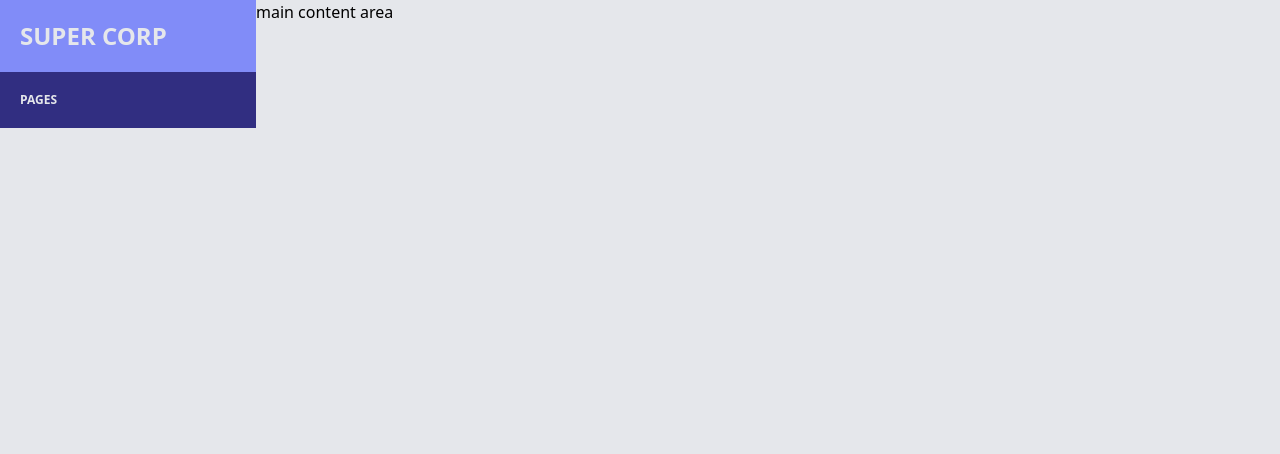
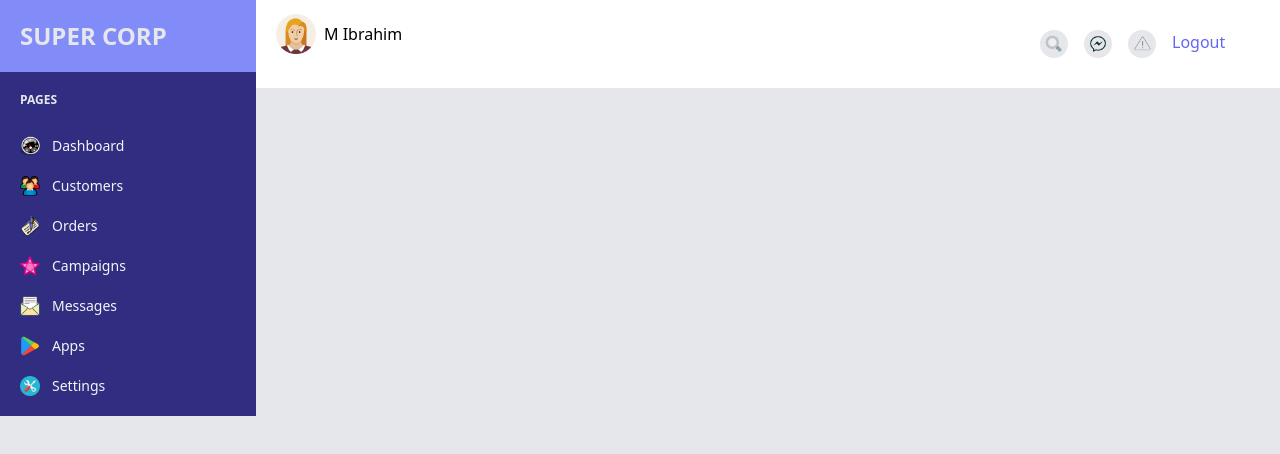
Before and after one commit to rafi021/tailwind-dashboard, a website: page src/index.html in a window 1280 px wide. Drawn offline with Linux system fonts and the light colour scheme.

Commit message:
side and top menu bar design

```diff
--- a/src/index.html
+++ b/src/index.html
@@ -18,13 +18,59 @@
             <div class="">
                 <div class="p-5 text-gray-200 uppercase font-bold text-xs">Pages</div>
             </div>
+
+            <div class="flex m-5 mt-2">
+                <div class=""><img class="w-5 h-5" src="/assets/dashboard.png" alt=""></div>
+                <div class="mx-3 text-sm text-gray-100">Dashboard</div>
+            </div>
+            <div class="flex m-5 mt-2">
+                <div class=""><img class="w-5 h-5" src="/assets/customers.png" alt=""></div>
+                <div class="mx-3 text-sm text-gray-100">Customers</div>
+            </div>
+            <div class="flex m-5 mt-2">
+                <div class=""><img class="w-5 h-5" src="/assets/orders.png" alt=""></div>
+                <div class="mx-3 text-sm text-gray-100">Orders</div>
+            </div>
+            <div class="flex m-5 mt-2">
+                <div class=""><img class="w-5 h-5" src="/assets/campaign.png" alt=""></div>
+                <div class="mx-3 text-sm text-gray-100">Campaigns</div>
+            </div>
+            <div class="flex m-5 mt-2">
+                <div class=""><img class="w-5 h-5" src="/assets/messages.png" alt=""></div>
+                <div class="mx-3 text-sm text-gray-100">Messages</div>
+            </div>
+            <div class="flex m-5 mt-2">
+                <div class=""><img class="w-5 h-5" src="/assets/apps.png" alt=""></div>
+                <div class="mx-3 text-sm text-gray-100">Apps</div>
+            </div>
+            <div class="flex m-5 mt-2">
+                <div class=""><img class="w-5 h-5" src="/assets/settings.png" alt=""></div>
+                <div class="mx-3 text-sm text-gray-100">Settings</div>
+            </div>
         </div>
 
         <!--Side Navbar END-->
 
 
         <!--Main Area START-->
-        <div class="">main content area</div>
+        <div class="flex-1">
+            <div class="">
+                <!--Top Navbar-->
+                <div class="bg-white px-2 py-0.5 h-18 flex">
+                    <div class="left md:w-3/4 sm:w-1/3 flex p-3">
+                        <img class="w-10 h-10" src="/assets/person.png" alt="person">
+                        <span class="block p-2">M Ibrahim</span>
+                    </div>
+                    <div class="right flex md:w-1/4 sm:w-2/3 p-3">
+                        <img class="w-7 h-7 bg-gray-200 rounded-full p-1 mx-2 my-4" src="/assets/search.png" alt="search">
+                        <img class="w-7 h-7 bg-gray-200 rounded-full p-1 mx-2 my-4" src="/assets/message.png" alt="search">
+                        <img class="w-7 h-7 bg-gray-200 rounded-full p-1 mx-2 my-4" src="/assets/warning.png" alt="search">
+                        <a href="" class="mt-4 mx-2 text-indigo-500">Logout</a>
+                    </div>
+                </div>
+
+            </div>
+        </div>
         <!--Main Area END-->
     </div>
   </body>
```
Also changed, not shown: output/tailwind.css.
